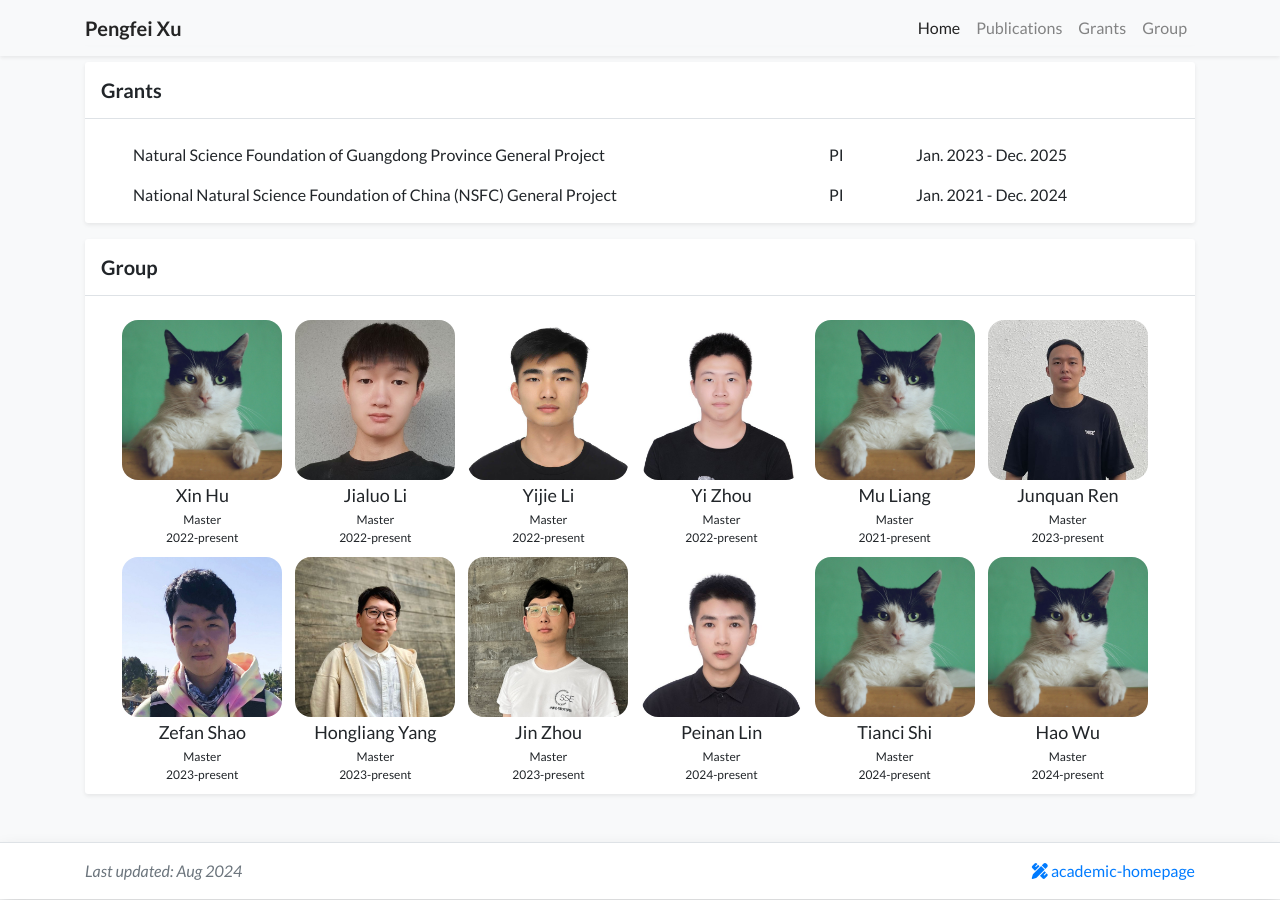
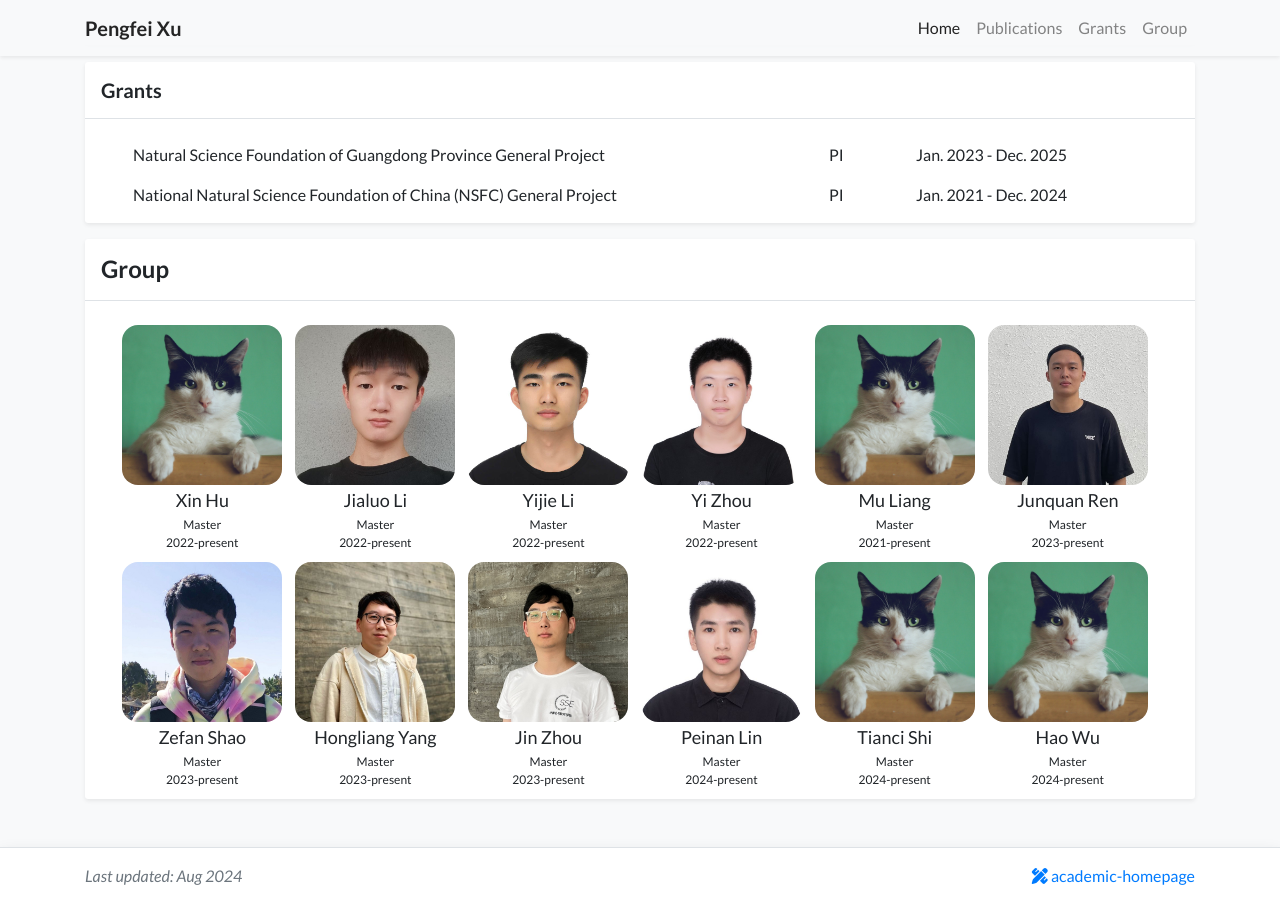
Before and after one commit to pengfeixu/pengfeixu.github.io, a Jekyll site: the page built from index.html, in a window 1280 px wide and 900 px high, scrolled down 3447 px. Built offline with Jekyll 4.4.1, drawn with Linux system fonts in a browser that asks for light colours; a style sheet for code colours, icons or effects is not loaded.

Commit message:
Update group_card.html

```diff
--- a/_includes/widgets/group_card.html
+++ b/_includes/widgets/group_card.html
@@ -2,9 +2,9 @@
 
 {% assign group = include.group %}
 <div class="my-3 p-0 bg-white shadow-sm rounded-sm">
-    <h5 class="border-bottom border-gray p-3 mb-0" id="Group">
+    <h4 class="border-bottom border-gray p-3 mb-0" id="Group">
         {{ include.title }}
-    </h5>
+    </h4>
     <br/>
     <center>
     {% for item in group %}
```
